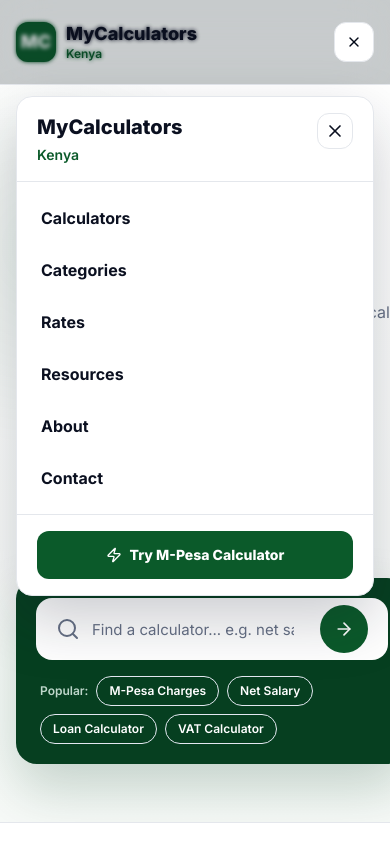
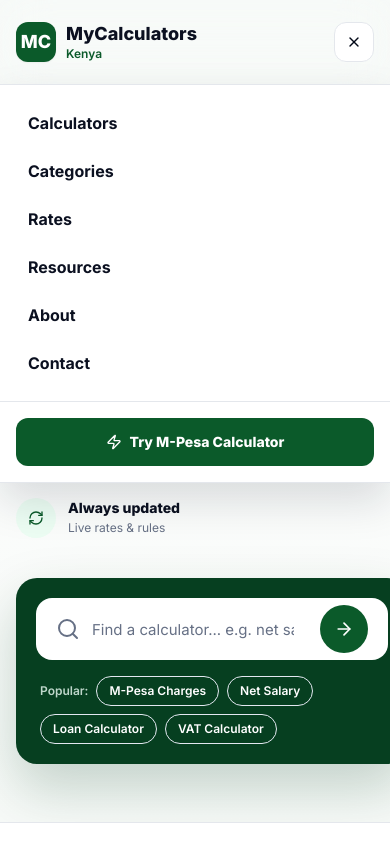
Before and after one commit to gitaucode/mycalculators, a Next.js app: page / in a window 390 px wide. Both pictures are taken after a click on the button 354 px from the left and 42 px from the top of the page. Shown: the top 844 px of the page. Built offline with nearby package versions, Linux system fonts and the light colour scheme.

Commit message:
fix: attach mobile menu to header

```diff
--- a/app/page.tsx
+++ b/app/page.tsx
@@ -209,7 +209,7 @@ function HomeHeader() {
           <SiteMobileMenu
             categoriesHref="#categories"
             className="lg:hidden"
-            panelTopClass="top-24"
+            panelTopClass="top-[84px]"
           />
         </div>
       </div>
--- a/src/components/site-mobile-menu.tsx
+++ b/src/components/site-mobile-menu.tsx
@@ -23,7 +23,7 @@ const baseLinks = [
 export function SiteMobileMenu({
   categoriesHref,
   className = "md:hidden",
-  panelTopClass = "top-20",
+  panelTopClass = "top-16",
 }: SiteMobileMenuProps) {
   const [open, setOpen] = useState(false);
   const links = categoriesHref
@@ -64,48 +64,29 @@ export function SiteMobileMenu({
         <div className="fixed inset-0 z-[80]">
           <button
             type="button"
-            className="absolute inset-0 bg-[#0B1020]/20 backdrop-blur-[2px]"
+            className="absolute inset-0 bg-transparent"
             aria-label="Close menu"
             onClick={() => setOpen(false)}
           />
           <div
             id="site-mobile-menu"
-            className={`absolute right-4 ${panelTopClass} w-[calc(100vw-2rem)] max-w-[360px] overflow-hidden rounded-2xl border border-[#E4E7EC] bg-white shadow-[0_24px_60px_rgba(16,24,40,0.22)]`}
+            className={`absolute inset-x-0 ${panelTopClass} overflow-hidden border-b border-t border-[#E4E7EC] bg-white shadow-[0_18px_40px_rgba(16,24,40,0.14)]`}
             aria-label="Mobile navigation"
           >
-            <div className="flex items-start justify-between gap-5 border-b border-[#E4E7EC] px-5 py-4">
-              <div>
-                <p className="font-inter text-xl font-extrabold text-[#0B1020]">
-                  MyCalculators
-                </p>
-                <p className="mt-1 text-sm font-semibold text-[#0B5A2A]">
-                  Kenya
-                </p>
-              </div>
-              <button
-                type="button"
-                className="flex h-9 w-9 items-center justify-center rounded-xl border border-[#E4E7EC] text-[#0B1020] transition hover:bg-[#F7FAF8]"
-                aria-label="Close menu"
-                onClick={() => setOpen(false)}
-              >
-                <X className="h-5 w-5" />
-              </button>
-            </div>
-
-            <nav className="grid gap-1 px-3 py-3">
+            <nav className="grid gap-1 px-4 py-4">
               {links.map(([label, href]) => (
                 <Link
                   key={label}
                   href={href}
                   onClick={() => setOpen(false)}
-                  className="flex min-h-12 items-center rounded-xl px-3 text-base font-bold text-[#0B1020] transition hover:bg-[#F0FAF4] hover:text-[#0B5A2A]"
+                  className="flex min-h-11 items-center rounded-xl px-3 text-base font-bold text-[#0B1020] transition hover:bg-[#F0FAF4] hover:text-[#0B5A2A]"
                 >
                   {label}
                 </Link>
               ))}
             </nav>
 
-            <div className="border-t border-[#E4E7EC] px-5 py-4">
+            <div className="border-t border-[#E4E7EC] px-4 py-4">
               <Link
                 href="/mpesa-charges"
                 onClick={() => setOpen(false)}
```
